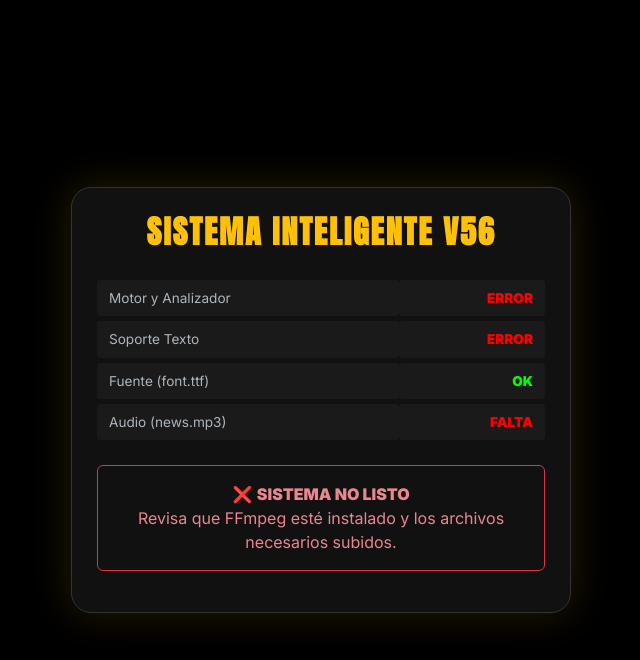
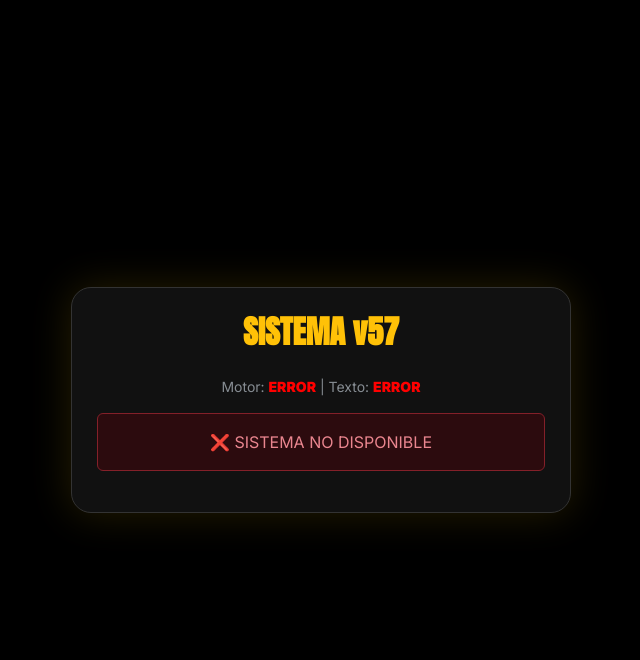
Before and after one commit to fermalhe983-cell/video-tool, a PHP site: page / in a window 1280 px wide. Shown: the top 660 px of the page, without its empty margins (319-959 px from the left). Run offline with PHP 8.4, Linux system fonts and the light colour scheme.

Commit message:
Update index.php

```diff
--- a/index.php
+++ b/index.php
@@ -1,9 +1,8 @@
 <?php
 // ==========================================
-// VIRAL REELS MAKER v56.0 (SMART LAYOUT)
-// Detecta automáticamente el formato del video (vertical u horizontal).
-// Ajusta el diseño para que el título NUNCA tape el contenido importante.
-// Mantiene el estilo de noticia impactante y el audio para cambio de hash.
+// VIRAL REELS MAKER v57.0 (SYNTAX FIXED)
+// Corrige el error "No such filter" reparando la cadena de filtros.
+// Mantiene: Smart Layout (Vertical/Horizontal), Titular Noticia, Hash Changer.
 // ==========================================
 
 // Configuración
@@ -37,10 +36,10 @@ foreach ([$uploadDir, $processedDir, $jobsDir] as $dir) {
 $action = $_GET['action'] ?? '';
 
 // ==========================================
-// 1. DETECCIÓN DEL SISTEMA
+// 1. DETECCIÓN
 // ==========================================
 $ffmpegPath = trim(shell_exec('which ffmpeg'));
-$ffprobePath = trim(shell_exec('which ffprobe')); // Necesario para analizar
+$ffprobePath = trim(shell_exec('which ffprobe'));
 
 $status = [
     'ffmpeg' => !empty($ffmpegPath),
@@ -55,7 +54,6 @@ if ($status['ffmpeg']) {
     $status['drawtext'] = (strpos($filters, 'drawtext') !== false);
 }
 
-// Función auxiliar para obtener dimensiones del video
 function getVideoDimensions($filePath, $ffprobePath) {
     $cmd = "$ffprobePath -v error -select_streams v:0 -show_entries stream=width,height -of csv=s=x:p=0 " . escapeshellarg($filePath);
     $output = shell_exec($cmd);
@@ -63,35 +61,32 @@ function getVideoDimensions($filePath, $ffprobePath) {
     if (count($dims) == 2 && is_numeric($dims[0]) && is_numeric($dims[1])) {
         return ['w' => intval($dims[0]), 'h' => intval($dims[1])];
     }
-    return null;
+    return null; // Fallback
 }
 
 // ==========================================
 // 2. BACKEND
 // ==========================================
 
-// ---> DESCARGA
 if ($action === 'download' && isset($_GET['file'])) {
     $file = basename($_GET['file']);
     $filePath = "$processedDir/$file";
     if (file_exists($filePath)) {
         if (ob_get_level()) ob_end_clean();
         header('Content-Type: video/mp4');
-        header('Content-Disposition: attachment; filename="VIRAL_SMART_'.date('Hi').'.mp4"');
+        header('Content-Disposition: attachment; filename="VIRAL_FIX_'.date('Hi').'.mp4"');
         header('Content-Length: ' . filesize($filePath));
         readfile($filePath);
         exit;
     }
 }
 
-// ---> PROCESAMIENTO INTELIGENTE
 if ($action === 'upload' && $_SERVER['REQUEST_METHOD'] === 'POST') {
     header('Content-Type: application/json');
 
-    if (!$status['ffmpeg'] || !$status['ffprobe']) { echo json_encode(['status'=>'error', 'msg'=>'Falta FFmpeg o ffprobe en el sistema.']); exit; }
-    if (!$status['drawtext']) { echo json_encode(['status'=>'error', 'msg'=>'FFmpeg no soporta texto.']); exit; }
+    if (!$status['ffmpeg']) { echo json_encode(['status'=>'error', 'msg'=>'Error: FFmpeg no encontrado.']); exit; }
 
-    $jobId = uniqid('v56_');
+    $jobId = uniqid('v57_');
     $ext = pathinfo($_FILES['videoFile']['name'], PATHINFO_EXTENSION);
     $inputFile = "$uploadDir/{$jobId}_in.$ext";
     $outputFileName = "{$jobId}_viral.mp4";
@@ -103,33 +98,33 @@ if ($action === 'upload' && $_SERVER['REQUEST_METHOD'] === 'POST') {
     }
     chmod($inputFile, 0777);
 
-    // --- ANÁLISIS DEL VIDEO ---
+    // ANALIZAR VIDEO
     $dims = getVideoDimensions($inputFile, $ffprobePath);
-    if (!$dims) { echo json_encode(['status'=>'error', 'msg'=>'No se pudo analizar el video.']); exit; }
+    $isVertical = false;
+    if ($dims) {
+        $aspectRatio = $dims['w'] / $dims['h'];
+        $isVertical = ($aspectRatio < 0.8); // Consideramos vertical si es más alto que ancho
+    }
 
-    // Calculamos la relación de aspecto. Si es < 0.7 lo consideramos vertical (ej. 9:16 es 0.56)
-    $aspectRatio = $dims['w'] / $dims['h'];
-    $isVertical = ($aspectRatio < 0.7);
-
-    // Recursos
-    $useLogo = $status['logo'] = file_exists($logoPath);
-    $useFont = $status['font'];
-    $useAudio = $status['audio'];
+    // DATOS
+    $useLogo = file_exists($logoPath);
+    $useFont = file_exists($fontPath);
+    $useAudio = file_exists($audioPath);
     $useMirror = isset($_POST['mirrorMode']) && $_POST['mirrorMode'] === 'true';
 
-    // --- PREPARACIÓN DEL TEXTO ---
     $rawTitle = mb_strtoupper($_POST['videoTitle'] ?? '');
-    $wrappedText = wordwrap($rawTitle, 16, "\n", true); // Un poco más ancho
+    $wrappedText = wordwrap($rawTitle, 16, "\n", true);
     $lines = explode("\n", $wrappedText);
     if(count($lines) > 3) { $lines = array_slice($lines, 0, 3); $lines[2] .= ".."; }
     $count = count($lines);
 
-    // --- CONFIGURACIÓN DEL LAYOUT ---
+    // CONFIGURACIÓN LAYOUT
     $canvasW = 720;
     $canvasH = 1280;
-    // Altura reservada para el "Titular" en la parte superior
-    $headlineBarH = ($count == 3) ? 420 : (($count == 2) ? 320 : 220);
+    // Espacio reservado para el titular (Barra superior)
+    $headlineH = ($count == 3) ? 420 : (($count == 2) ? 320 : 220);
 
+    // --- CONSTRUCCIÓN DEL COMANDO (CORREGIDA) ---
     $inputs = "-i " . escapeshellarg($inputFile);
     if ($useLogo) $inputs .= " -i " . escapeshellarg($logoPath);
     if ($useAudio) $inputs .= " -stream_loop -1 -i " . escapeshellarg($audioPath);
@@ -137,60 +132,51 @@ if ($action === 'upload' && $_SERVER['REQUEST_METHOD'] === 'POST') {
     $mirrorCmd = $useMirror ? ",hflip" : "";
     $filter = "";
 
-    // A. LIENZO BASE (Negro)
+    // 1. BASE NEGRA
     $filter .= "color=c=black:s={$canvasW}x{$canvasH}[bg];";
 
-    // B. PROCESAMIENTO DEL VIDEO SEGÚN SU FORMA
+    // 2. VIDEO (SMART POSITIONING)
     if ($isVertical) {
-        // --- MODO VERTICAL: Video debajo del titular ---
-        // Escalamos el video para que quepa en el espacio restante debajo de la barra de título
-        $availableH = $canvasH - $headlineBarH;
-        $filter .= "[0:v]scale=-1:{$availableH}:force_original_aspect_ratio=decrease{$mirrorCmd}[vid];";
-        // Lo colocamos en el lienzo, desplazado hacia abajo
-        $filter .= "[bg][vid]overlay=(W-w)/2:{$headlineBarH}:format=auto:shortest=1[base];";
+        // Si es vertical, lo encogemos un poco y lo bajamos para dejar espacio al texto
+        $vidH = $canvasH - $headlineH;
+        $filter .= "[0:v]scale=-1:{$vidH}:force_original_aspect_ratio=decrease,setsar=1{$mirrorCmd}[vid];";
+        $filter .= "[bg][vid]overlay=(W-w)/2:{$headlineH}:shortest=1[base];"; // Overlay starts AFTER headline
     } else {
-        // --- MODO HORIZONTAL/CUADRADO: Estilo clásico ---
-        // Escalamos al ancho del lienzo
-        $filter .= "[0:v]scale={$canvasW}:-1:force_original_aspect_ratio=decrease{$mirrorCmd}[vid];";
-        // Lo centramos verticalmente. El título quedará en la franja negra superior.
-        $filter .= "[bg][vid]overlay=0:(H-h)/2:format=auto:shortest=1[base];";
+        // Si es horizontal, va al centro
+        $filter .= "[0:v]scale={$canvasW}:-1:force_original_aspect_ratio=decrease,setsar=1{$mirrorCmd}[vid];";
+        $filter .= "[bg][vid]overlay=(W-w)/2:(H-h)/2:shortest=1[base];";
     }
-    $lastStream = "[base]";
 
-    // C. DIBUJAR LA BARRA DE TITULAR (Siempre arriba, sólida)
-    // Esto crea una zona segura para el texto y el logo.
-    $filter .= "{$lastStream}drawbox=x=0:y=0:w=iw:h={$headlineBarH}:color=black@1:t=fill[headline_area];";
-    $lastStream = "[headline_area]";
+    // 3. BARRA DE TITULAR (SÓLIDA)
+    // Usamos el stream [base] creado arriba
+    $filter .= "[base]drawbox=x=0:y=0:w=iw:h={$headlineH}:color=black@1:t=fill[v_boxed];";
+    $lastStream = "[v_boxed]"; // Puntero al último stream válido
 
-    // D. DIBUJAR TEXTO (Dentro de la zona segura)
+    // 4. TEXTO (NOTICIA)
     if ($useFont && !empty($lines)) {
         $fontSafe = str_replace('\\', '/', realpath($fontPath));
-        // Ajustamos tamaños y posiciones relativos a la barra superior
         $fSize = ($count == 1) ? 100 : (($count == 2) ? 90 : 80);
-        // Posiciones Y iniciales para 1, 2 o 3 líneas
-        $startYs = ($count == 1) ? [100] : (($count == 2) ? [90, 190] : [80, 175, 270]);
+        $startYs = ($count == 1) ? [80] : (($count == 2) ? [70, 170] : [60, 155, 250]);
 
         foreach ($lines as $i => $line) {
             $y = $startYs[$i];
-            // Estilo de noticia impactante (amarillo, borde grueso)
-            $filter .= ",drawtext=fontfile='$fontSafe':text='$line':fontcolor=#FFD700:fontsize={$fSize}:borderw=4:bordercolor=black:shadowx=2:shadowy=2:x=(w-text_w)/2:y={$y}";
+            // Aquí está la corrección: Encadenamos el filtro al stream anterior
+            $filter .= "{$lastStream}drawtext=fontfile='$fontSafe':text='$line':fontcolor=#FFD700:fontsize={$fSize}:borderw=5:bordercolor=black:shadowx=3:shadowy=3:x=(w-text_w)/2:y={$y}[v_text_{$i}];";
+            $lastStream = "[v_text_{$i}]"; // Actualizamos el puntero
         }
     }
-    $filter .= "[vtext];";
-    $lastStream = "[vtext]";
 
-    // E. LOGO (Dentro de la zona segura, esquina superior izquierda)
+    // 5. LOGO
     if ($useLogo) {
-        // Logo un poco más pequeño para que no compita con el texto
         $filter .= "[1:v]scale=-1:70[logo_s];";
-        // Posición fija en la barra superior
-        $filter .= "{$lastStream}[logo_s]overlay=30:40[vfinal]";
+        $filter .= "{$lastStream}[logo_s]overlay=30:30[vfinal]";
         $lastStream = "[vfinal]";
     } else {
+        // Si no hay logo, renombramos el último stream a vfinal
         $filter .= "{$lastStream}copy[vfinal]";
     }
 
-    // F. AUDIO (Mezcla para hash único)
+    // 6. AUDIO MIX
     if ($useAudio) {
         $mIdx = $useLogo ? "2" : "1";
         $filter .= ";[{$mIdx}:a]volume=0.2[bgm];[0:a]volume=1.0[voice];[voice][bgm]amix=inputs=2:duration=first:dropout_transition=2[afinal]";
@@ -199,7 +185,7 @@ if ($action === 'upload' && $_SERVER['REQUEST_METHOD'] === 'POST') {
     }
 
     // EJECUCIÓN
-    $cmd = "nice -n 10 " . escapeshellarg($ffmpegPath) . " -y $inputs -filter_complex \"$filter\" -map \"$lastStream\" -map \"[afinal]\" -c:v libx264 -preset ultrafast -threads 2 -crf 27 -pix_fmt yuv420p -c:a aac -b:a 128k -movflags +faststart " . escapeshellarg($outputFile) . " >> $logFile 2>&1 &";
+    $cmd = "nice -n 10 " . escapeshellarg($ffmpegPath) . " -y $inputs -filter_complex \"$filter\" -map \"[vfinal]\" -map \"[afinal]\" -c:v libx264 -preset ultrafast -threads 2 -crf 27 -pix_fmt yuv420p -c:a aac -b:a 128k -movflags +faststart " . escapeshellarg($outputFile) . " >> $logFile 2>&1 &";
 
     file_put_contents($logFile, "\n--- JOB $jobId ---\nCMD: $cmd\n", FILE_APPEND);
     exec($cmd);
@@ -209,27 +195,19 @@ if ($action === 'upload' && $_SERVER['REQUEST_METHOD'] === 'POST') {
     exit;
 }
 
-// ---> STATUS
 if ($action === 'status') {
     $id = preg_replace('/[^a-z0-9_]/', '', $_GET['jobId']);
     $jFile = "$jobsDir/$id.json";
-
     if (file_exists($jFile)) {
         $data = json_decode(file_get_contents($jFile), true);
         $fullPath = "$processedDir/" . $data['file'];
-
         if (file_exists($fullPath) && filesize($fullPath) > 50000) {
             chmod($fullPath, 0777);
             echo json_encode(['status' => 'finished', 'file' => $data['file']]);
+        } elseif (time() - $data['start'] > 900) {
+            echo json_encode(['status' => 'error', 'msg' => 'Timeout']);
         } else {
-            $logTail = shell_exec("tail -n 3 " . escapeshellarg($logFile));
-            if (strpos($logTail, 'Error') !== false || strpos($logTail, 'Invalid') !== false) {
-                 echo json_encode(['status' => 'error', 'msg' => 'FFmpeg Error: ' . substr($logTail, 0, 100)]);
-            } elseif (time() - $data['start'] > 900) {
-                 echo json_encode(['status' => 'error', 'msg' => 'Timeout.']);
-            } else {
-                 echo json_encode(['status' => 'processing']);
-            }
+            echo json_encode(['status' => 'processing']);
         }
     } else { echo json_encode(['status' => 'error']); }
     exit;
@@ -241,16 +219,14 @@ if ($action === 'status') {
 <head>
     <meta charset="UTF-8">
     <meta name="viewport" content="width=device-width, initial-scale=1.0">
-    <title>Viral v56 Smart</title>
+    <title>Viral v57 Fixed</title>
     <link href="https://cdn.jsdelivr.net/npm/bootstrap@5.3.0/dist/css/bootstrap.min.css" rel="stylesheet">
     <link href="https://fonts.googleapis.com/css2?family=Anton&family=Inter:wght@400;900&display=swap" rel="stylesheet">
     <style>
         body { background: #000; color: #fff; padding: 20px; font-family: 'Inter', sans-serif; display: flex; align-items: center; justify-content: center; min-height: 100vh; }
         .card { background: #111; border: 1px solid #333; max-width: 500px; width: 100%; padding: 25px; border-radius: 20px; box-shadow: 0 0 40px rgba(255, 200, 0, 0.15); }
-        .status-table { width: 100%; margin-bottom: 20px; border-collapse: separate; border-spacing: 0 5px; font-size: 0.85rem; }
-        .status-table td { padding: 8px 12px; background: #1a1a1a; border-radius: 4px; }
-        .ok { color: #0f0; font-weight: bold; text-align: right; }
-        .fail { color: #f00; font-weight: bold; text-align: right; }
+        .status-table { width: 100%; margin-bottom: 20px; font-size: 0.85rem; }
+        .ok { color: #0f0; font-weight: bold; } .fail { color: #f00; font-weight: bold; }
         .btn-go { width: 100%; padding: 15px; background: linear-gradient(45deg, #FFD700, #FFA500); color: #000; font-family: 'Anton'; font-size: 1.3rem; border: none; border-radius: 10px; cursor: pointer; transition: transform 0.2s; }
         .btn-go:hover { transform: scale(1.03); }
         .hidden { display: none; }
@@ -261,44 +237,38 @@ if ($action === 'status') {
 <body>
 
 <div class="card">
-    <h2 class="text-center mb-4 text-warning fw-bold" style="font-family: 'Anton'; letter-spacing: 2px; text-transform: uppercase;">Sistema Inteligente v56</h2>
+    <h2 class="text-center mb-4 text-warning fw-bold" style="font-family: 'Anton';">SISTEMA v57</h2>
 
-    <table class="status-table">
-        <tr><td>Motor y Analizador</td><td class="<?php echo ($status['ffmpeg'] && $status['ffprobe'])?'ok':'fail'; ?>"><?php echo ($status['ffmpeg'] && $status['ffprobe'])?'LISTOS':'ERROR'; ?></td></tr>
-        <tr><td>Soporte Texto</td><td class="<?php echo $status['drawtext']?'ok':'fail'; ?>"><?php echo $status['drawtext']?'OK':'ERROR'; ?></td></tr>
-        <tr><td>Fuente (font.ttf)</td><td class="<?php echo $status['font']?'ok':'fail'; ?>"><?php echo $status['font']?'OK':'FALTA'; ?></td></tr>
-        <tr><td>Audio (news.mp3)</td><td class="<?php echo $status['audio']?'ok':'fail'; ?>"><?php echo $status['audio']?'OK':'FALTA'; ?></td></tr>
-    </table>
+    <div class="small mb-3 text-center text-muted">
+        Motor: <span class="<?php echo $status['ffmpeg']?'ok':'fail'; ?>"><?php echo $status['ffmpeg']?'ACTIVO':'ERROR'; ?></span> |
+        Texto: <span class="<?php echo $status['drawtext']?'ok':'fail'; ?>"><?php echo $status['drawtext']?'OK':'ERROR'; ?></span>
+    </div>
 
-    <?php if ($status['ffmpeg'] && $status['ffprobe'] && $status['drawtext']): ?>
+    <?php if ($status['ffmpeg'] && $status['drawtext']): ?>
         <div id="uiInput">
-            <textarea id="tIn" class="form-control bg-dark text-white border-warning mb-3 fw-bold text-center" placeholder="ESCRIBE TU TITULAR IMPACTANTE AQUÍ..." rows="3" style="font-family: 'Anton'; font-size: 1.2rem; resize: none;"></textarea>
+            <textarea id="tIn" class="form-control bg-dark text-white border-warning mb-3 fw-bold text-center" placeholder="TITULAR DE NOTICIA..." rows="3" style="font-family: 'Anton'; font-size: 1.2rem; resize: none;"></textarea>
             <input type="file" id="fIn" class="form-control bg-dark text-white border-secondary mb-3" accept="video/*">
             <div class="d-flex justify-content-center align-items-center gap-2 mb-4 p-2 bg-black rounded">
                 <div class="form-check form-switch m-0">
                     <input class="form-check-input" type="checkbox" id="mirrorCheck">
                 </div>
-                <span class="small text-white">Modo Espejo (Anti-Copyright)</span>
+                <span class="small text-white">Modo Espejo</span>
             </div>
-            <button class="btn-go" onclick="process()">🚀 GENERAR VIDEO VIRAL</button>
-            <p class="text-center text-muted small mt-2">Detecta automáticamente el formato y ajusta el diseño.</p>
+            <button class="btn-go" onclick="process()">GENERAR VIDEO</button>
         </div>
     <?php else: ?>
-        <div class="alert alert-danger text-center p-3 border border-danger rounded bg-transparent">
-            ❌ <strong>SISTEMA NO LISTO</strong><br>Revisa que FFmpeg esté instalado y los archivos necesarios subidos.
-        </div>
+        <div class="alert alert-danger text-center">❌ SISTEMA NO DISPONIBLE</div>
     <?php endif; ?>
 
     <div id="uiProcess" class="hidden text-center mt-5">
-        <div class="spinner-border text-warning mb-4" style="width: 3rem; height: 3rem;"></div>
-        <h4 class="fw-bold text-warning" style="font-family: 'Anton';">ANALIZANDO Y PROCESANDO...</h4>
-        <p class="text-muted">Creando layout inteligente y mezclando audio...</p>
+        <div class="spinner-border text-warning mb-4"></div>
+        <h4 class="fw-bold text-warning" style="font-family: 'Anton';">PROCESANDO...</h4>
     </div>
 
     <div id="uiResult" class="hidden text-center mt-4">
         <div id="videoContainer"></div>
-        <a id="dlLink" href="#" class="btn btn-warning w-100 mt-3 fw-bold py-3" style="font-family: 'Anton'; font-size: 1.2rem;">⬇️ DESCARGAR RESULTADO</a>
-        <button onclick="location.reload()" class="btn btn-outline-light w-100 mt-3 btn-sm">Crear Otro Video</button>
+        <a id="dlLink" href="#" class="btn btn-warning w-100 mt-3 fw-bold py-3" style="font-family: 'Anton'; font-size: 1.2rem;">⬇️ DESCARGAR</a>
+        <button onclick="location.reload()" class="btn btn-outline-light w-100 mt-3 btn-sm">Nuevo</button>
     </div>
 </div>
 
@@ -306,9 +276,8 @@ if ($action === 'status') {
 async function process() {
     const tIn = document.getElementById('tIn').value;
     const fIn = document.getElementById('fIn').files[0];
-
-    if(!fIn) return alert("¡Sube un video para comenzar!");
-    if(!tIn.trim()) if(!confirm("¿Seguro que quieres enviarlo SIN titular?")) return;
+    if(!fIn) return alert("¡Sube un video!");
+    if(!tIn.trim() && !confirm("¿Sin título?")) return;
 
     document.getElementById('uiInput').classList.add('hidden');
     document.getElementById('uiProcess').classList.remove('hidden');
@@ -323,7 +292,7 @@ async function process() {
         const data = await res.json();
         if(data.status === 'success') track(data.jobId);
         else { alert("Error: " + data.msg); location.reload(); }
-    } catch(e) { alert("Error de conexión. Intenta de nuevo."); location.reload(); }
+    } catch(e) { alert("Error de red"); location.reload(); }
 }
 
 function track(id) {
@@ -340,7 +309,7 @@ function track(id) {
                     `<video src="processed/${data.file}?t=${Date.now()}" controls autoplay muted loop class="w-100 h-100"></video>`;
             } else if(data.status === 'error') {
                 clearInterval(i);
-                alert("Ocurrió un error: " + data.msg); location.reload();
+                alert("Error: " + data.msg); location.reload();
             }
         } catch {}
     }, 2000);
```
